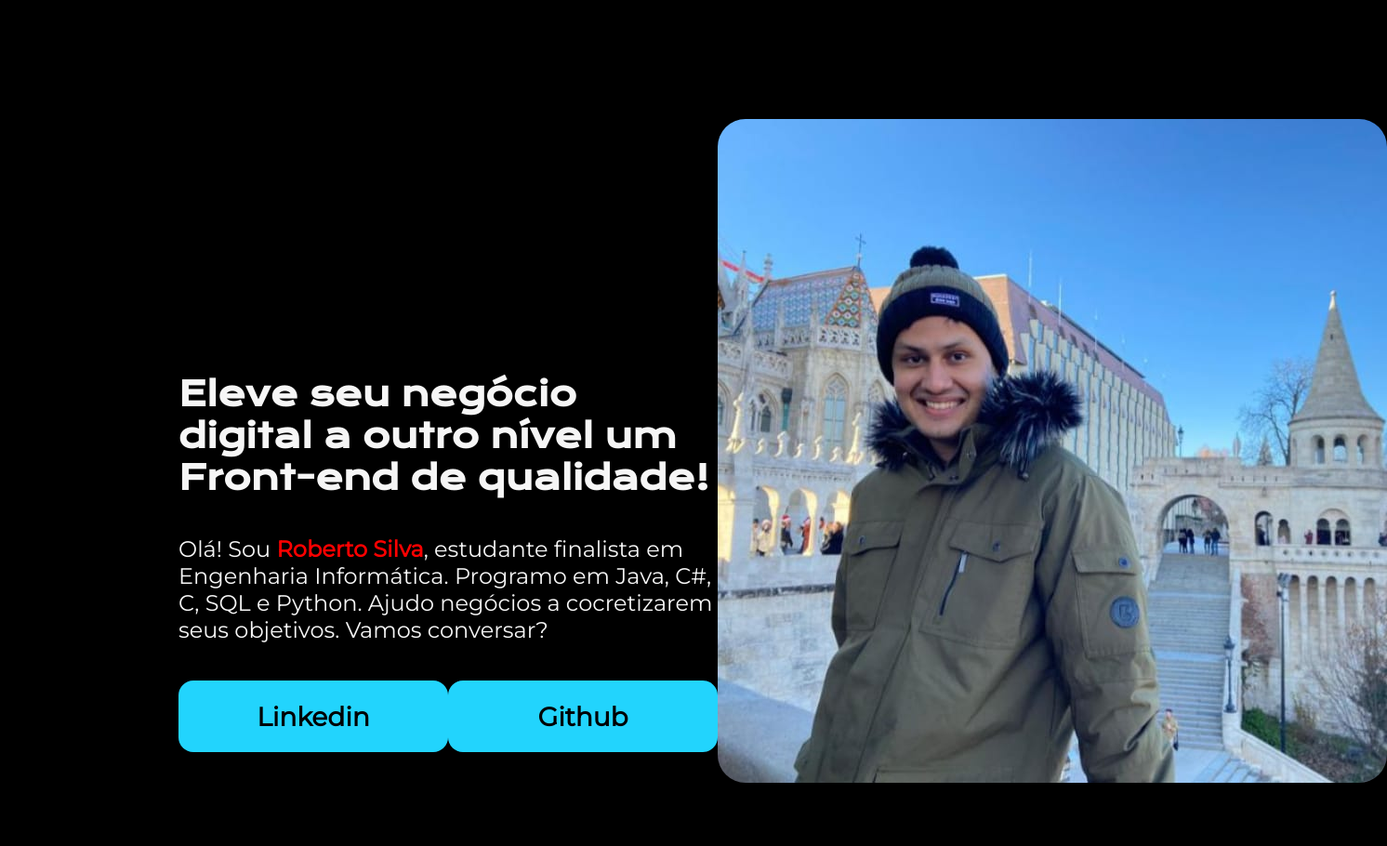
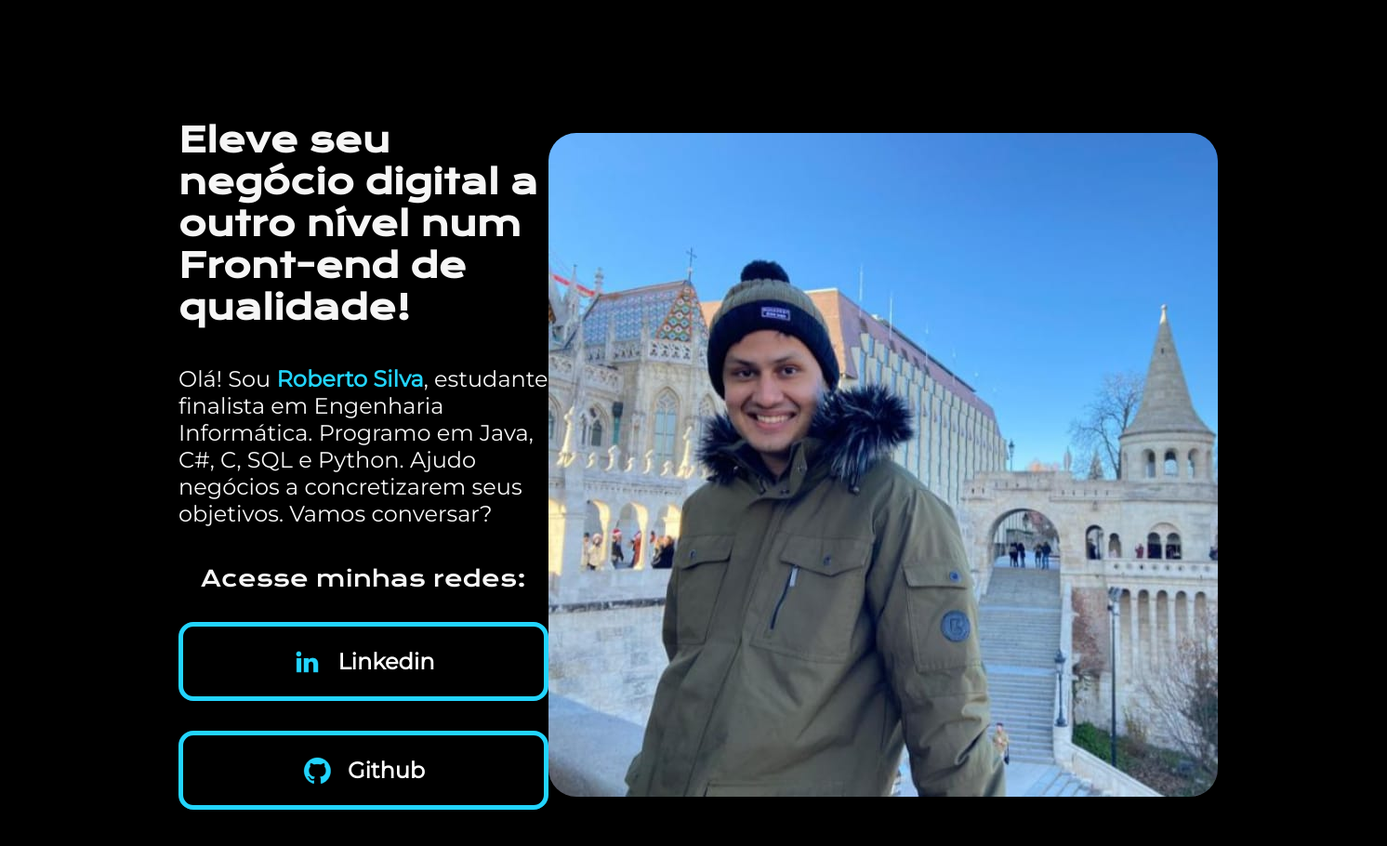
Before and after one commit to rbrt-jr/mini_portfolio, a plain HTML site: page index.html in a window 1280 px wide. Shown: the whole page at 93% size, 1492 px wide, since content can reach past the window. Drawn offline with nearby package versions, Linux system fonts and the light colour scheme.

Commit message:
add 2 icons for buttons links + fixed photo

```diff
--- a/index.html
+++ b/index.html
@@ -10,15 +10,23 @@
     <header></header>
     <main class="exhibition">
       <section class="exhibition__content">
-        <h1 class="exhibition__content__title">Eleve seu negócio digital a outro nível um Front-end de qualidade!</h1>
-        <p class="exhibition__content__paragraph">Olá! Sou <strong class="red_title">Roberto Silva</strong>, estudante finalista em Engenharia Informática. Programo em Java, C#, C, SQL e Python. Ajudo negócios a cocretizarem seus objetivos. Vamos conversar?</p>
+        <h1 class="exhibition__content__title">Eleve seu negócio digital a outro nível num Front-end de qualidade!</h1>
+        <p class="exhibition__content__paragraph">Olá! Sou <strong class="colorName">Roberto Silva</strong>, estudante finalista em Engenharia Informática. Programo em Java, C#, C, SQL e Python. Ajudo negócios a concretizarem seus objetivos. Vamos conversar?</p>
         <div class="exhibition__links">
-          <a class="exhibition__links_button" href="https://www.linkedin.com/feed/" target="_blank">Linkedin</a>
-          <a class="exhibition__links_button" href="https://github.com/rbrt-jr" target="_blank">Github</a>
+          <h2 class="exhibition__links__subheading">Acesse minhas redes:</h2>
+          <a class="exhibition__links__button" href="https://www.linkedin.com/feed/" target="_blank">
+            <img src="assets/linkedin.png">
+            Linkedin
+          </a>
+          <a class="exhibition__links__button" href="https://github.com/rbrt-jr" target="_blank">
+            <img src="assets/github.png">
+            Github
+          </a>
       </div>
       </section>
-      <img class="exhibition_img" src="IMG-20220715-WA0010.jpg" alt="Hungria 2022">
+      <img class="exhibition__img" src="assets/hungria.2022.jpg" alt="Hungria 2022">
     </main>
-    <footer></footer>
+    <footer>
+    </footer>
 </body>
 </html>
--- a/style.css
+++ b/style.css
@@ -8,7 +8,6 @@
 
 body {
     height: 100vh;
-    width: 100%;
     box-sizing: border-box;
     background-color: black;
     color: #F6F6F6;
@@ -23,8 +22,8 @@ strong {
 }
 
 /*this is a class*/
-.red_title {
-    color: red;
+.colorName {
+    color: #22D4FD;
 }
 
 /*this is Flexbox*/
@@ -36,8 +35,7 @@ strong {
 }
 
 .exhibition__content {
-    width: 593px;
-    height: 168px;
+    width: 630px;
     display: flex;
     flex-direction: column;
     gap: 40px;
@@ -55,23 +53,42 @@ strong {
 
 .exhibition__links {
     display: flex;
+    flex-direction: column;
+    align-items: center;
     justify-content: space-between;
+    gap: 32px;
 }
 
-.exhibition__links_button {
-    background-color: #22D4FD;
-    width: 280px;
+.exhibition__links__subheading {
+    font-family: "Krona One", sans-serif;
+    font-weight: 400;
+    font-size: 24px;
+}
+
+.exhibition__links__button {
+    /*background-color: #22D4FD;*/
+    display: flex;
+    justify-content: center;
+    gap: 16px;
+    align-items: center;
+    border: 5px solid #22D4FD;
+    width: 378px;
     text-align: center;
     border-radius: 16px;
-    font-size: 28px;
+    font-size: 24px;
     padding: 21.5px 5px;
     text-decoration: none;
-    color: black;
+    color: F6F6F6;
     font-family: "Montserrat", sans-serif;
     font-weight: 600;
 }
 
-.exhibition_img {
+.exhibition__links__button:hover {
+    background-color:  #272727;
+}
+
+.exhibition__img {
     display: flex;
     border-radius: 30px;
+
 }
```
Also changed, not shown: assets/github.png (added), assets/hungria.2022.jpg (renamed from IMG-20220715-WA0010.jpg), assets/instagram.png (added), assets/linkedin.png (added), assets/twitch.png (added), assets/twitter-novo.png (added), assets/twitter.png (added).
